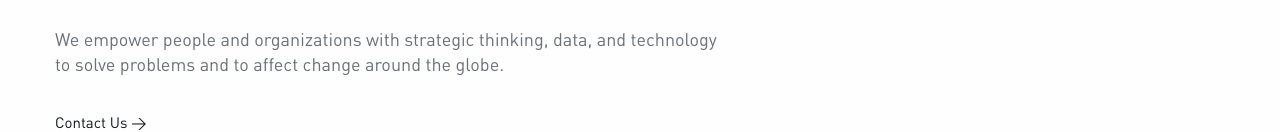
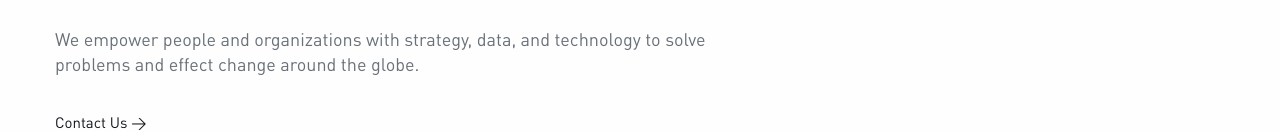
Before and after one commit to grshurley/grshurley.github.io, a plain HTML site: page index.html in a window 1280 px wide. Shown: the part 520-652 px from the top of the page. Drawn offline with Linux system fonts and the light colour scheme.

Commit message:
Update index.html

```diff
--- a/index.html
+++ b/index.html
@@ -63,7 +63,7 @@
     <div class="row">
       <div class="large-7 small-12 columns">
         <div id="text-row">
-                 <h3>We empower people and organizations with strategic thinking, data, and technology to solve problems and to affect change around the globe.</h3>
+                 <h3>We empower people and organizations with strategy, data, and technology to solve problems and effect change around the globe.</h3>
         </div>
       </div>
         <div class="large-5 columns"></div>
```
